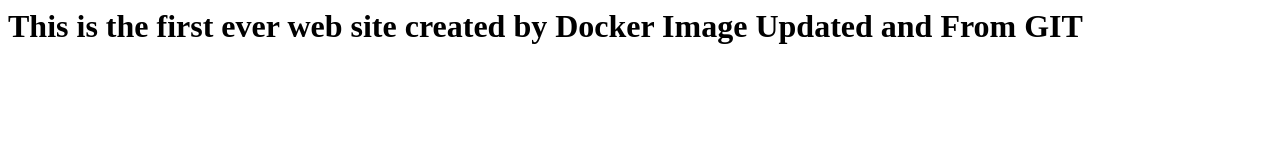
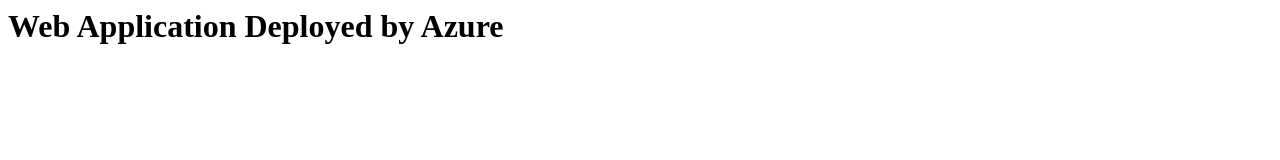
Before and after one commit to gsriramprasad/httpd, a plain HTML site: page public-html/index.html in a window 1280 px wide. Drawn offline with Linux system fonts and the light colour scheme.

Commit message:
Update index.html

```diff
--- a/public-html/index.html
+++ b/public-html/index.html
@@ -1,3 +1,3 @@
 <html>
-    <h1>This is the first ever web site created by Docker Image Updated and From GIT</h2>
+    <h1>Web Application Deployed by Azure</h2>
 </html>
```
